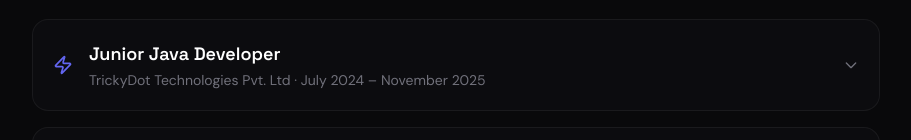
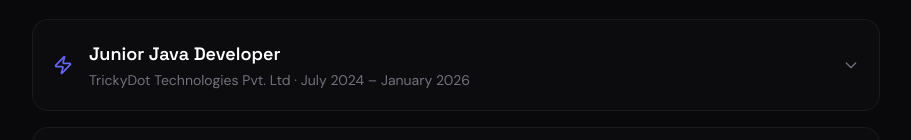
Before and after one commit to mhdnaseeel/mhdnaseeel, a React (Vite) app: page / in a window 1280 px wide. Shown: the part 1884-2024 px from the top of the page, without its empty margins (184-1095 px from the left). Built offline with nearby package versions, Linux system fonts and the light colour scheme.

Commit message:
fix: update employment end date in experience section and chat hook content

```diff
--- a/src/components/sections/Experience.tsx
+++ b/src/components/sections/Experience.tsx
@@ -7,7 +7,7 @@
             role: "Junior Java Developer",
             company: "TrickyDot Technologies Pvt. Ltd",
             location: "Kerala, India",
-            period: "July 2024 – November 2025",
+            period: "July 2024 – January 2026",
             achievements: [
                 "Developed cloud-based enterprise solutions using Spring Boot microservices architecture on AWS, handling 500+ concurrent requests with 99.9% uptime and achieving 40% reduction in response time.",
                 "Implemented secure authentication and authorization using OAuth2.0, OpenID Connect, and JWT with Spring Security, reducing unauthorized access incidents by 95% across 3 production applications.",
--- a/src/hooks/useChat.ts
+++ b/src/hooks/useChat.ts
@@ -27,7 +27,7 @@
 - GitHub: github.com/mhdnaseeel | LinkedIn: linkedin.com/in/mhdnaseel
 
 **WORK EXPERIENCE:**
-- Junior Java Developer at TrickyDot Technologies Pvt. Ltd (July 2024 – November 2025): Built cloud-based enterprise solutions using Spring Boot microservices on AWS, handling 500+ concurrent requests with 99.9% uptime and 40% faster response times. Implemented OAuth2.0/JWT auth with Spring Security (95% fewer unauthorized access incidents). Set up CI/CD pipelines with Jenkins reducing deployment time from 45 to 10 minutes. Optimized PostgreSQL queries by 45%.
+- Junior Java Developer at TrickyDot Technologies Pvt. Ltd (July 2024 – January 2026): Built cloud-based enterprise solutions using Spring Boot microservices on AWS, handling 500+ concurrent requests with 99.9% uptime and 40% faster response times. Implemented OAuth2.0/JWT auth with Spring Security (95% fewer unauthorized access incidents). Set up CI/CD pipelines with Jenkins reducing deployment time from 45 to 10 minutes. Optimized PostgreSQL queries by 45%.
 - Junior Java Developer Intern at TrickyDot Technologies (January 2024 – June 2024): Built 15+ REST API endpoints processing 10K+ daily requests. Developed React.js and Angular apps. Increased test coverage from 65% to 85% using JUnit/Mockito. Reduced boilerplate by 60% using Spring Data JPA.
 
 **MY PROJECTS (USE ONLY THESE — NEVER INVENT OTHERS):**
```
